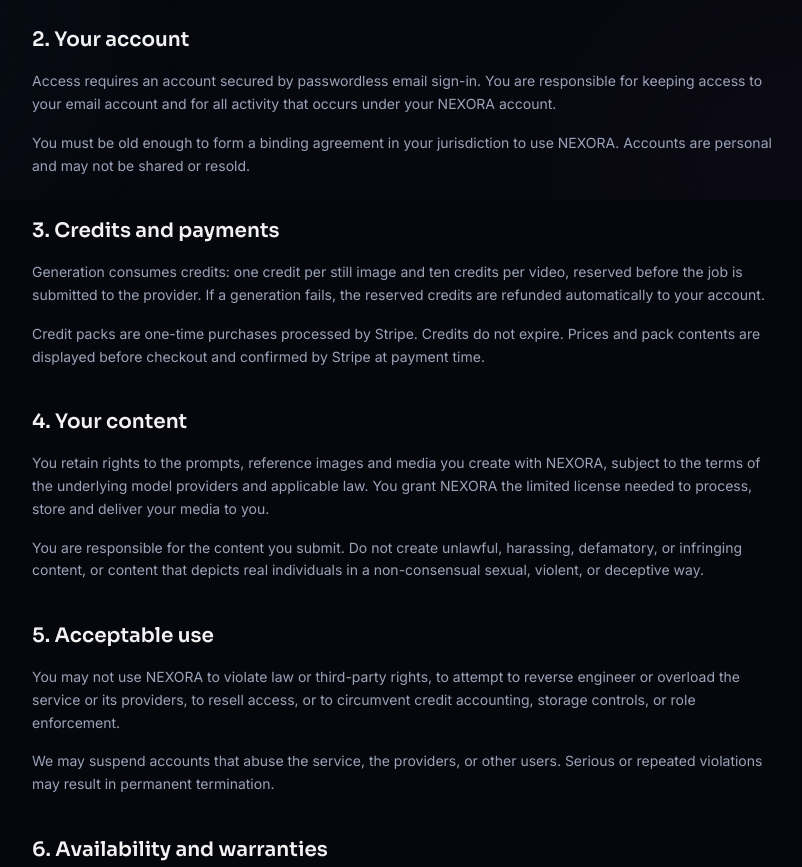
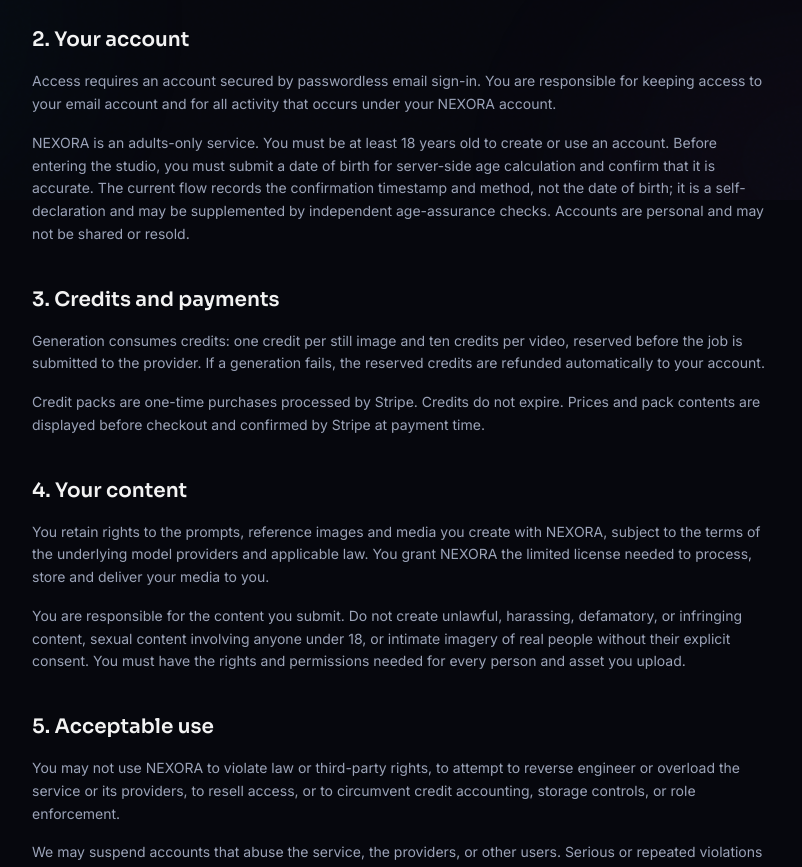
Before and after one commit to leephil1907-lab/NEXORA, a Next.js app: page /legal/terms in a window 1280 px wide. Shown: the part 600-1467 px from the top of the page, without its empty margins (238-1040 px from the left). Built offline with nearby package versions, Linux system fonts and the light colour scheme.

Commit message:
Set NEXORA adult-access and consent terms

```diff
--- a/src/app/legal/terms/page.tsx
+++ b/src/app/legal/terms/page.tsx
@@ -18,7 +18,7 @@ const sections: LegalSection[] = [
     heading: "2. Your account",
     paragraphs: [
       "Access requires an account secured by passwordless email sign-in. You are responsible for keeping access to your email account and for all activity that occurs under your NEXORA account.",
-      "You must be old enough to form a binding agreement in your jurisdiction to use NEXORA. Accounts are personal and may not be shared or resold."
+      "NEXORA is an adults-only service. You must be at least 18 years old to create or use an account. Before entering the studio, you must submit a date of birth for server-side age calculation and confirm that it is accurate. The current flow records the confirmation timestamp and method, not the date of birth; it is a self-declaration and may be supplemented by independent age-assurance checks. Accounts are personal and may not be shared or resold."
     ]
   },
   {
@@ -32,7 +32,7 @@ const sections: LegalSection[] = [
     heading: "4. Your content",
     paragraphs: [
       "You retain rights to the prompts, reference images and media you create with NEXORA, subject to the terms of the underlying model providers and applicable law. You grant NEXORA the limited license needed to process, store and deliver your media to you.",
-      "You are responsible for the content you submit. Do not create unlawful, harassing, defamatory, or infringing content, or content that depicts real individuals in a non-consensual sexual, violent, or deceptive way."
+      "You are responsible for the content you submit. Do not create unlawful, harassing, defamatory, or infringing content, sexual content involving anyone under 18, or intimate imagery of real people without their explicit consent. You must have the rights and permissions needed for every person and asset you upload."
     ]
   },
   {
```
